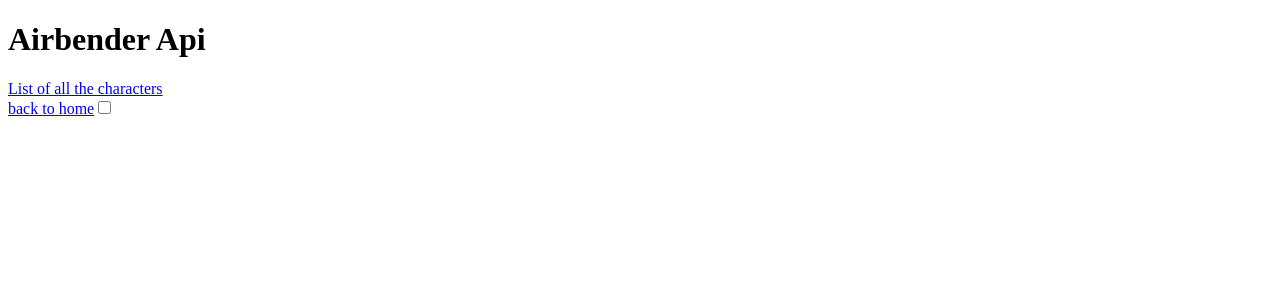
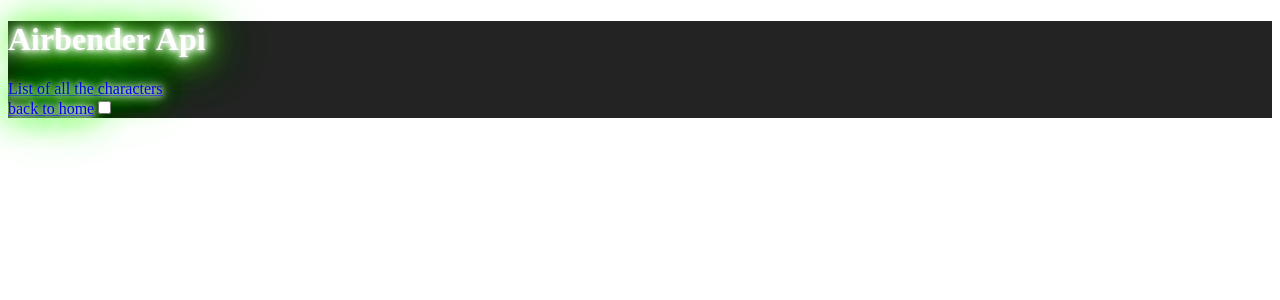
Before and after one commit to sarah-svg/lab21ComponentsWithCustonHooks, a React app: page / in a window 1280 px wide. Shown: the top 300 px of the page. Built offline with nearby package versions, Linux system fonts and the light colour scheme.

Commit message:
toggle changing style

```diff
--- a/src/components/header/Header.jsx
+++ b/src/components/header/Header.jsx
@@ -19,8 +19,8 @@ export default function Header() {
 
 
   return (
-    <div >
-      <h1 className={themeStyle} >Airbender Api</h1>
+    <div className={themeStyle} >
+      <h1  >Airbender Api</h1>
       <Link to="/characters">List of all the characters</Link><br></br>
       <Link to="/">back to home</Link>
       <input type="checkbox" onChange={handleChange}></input>
--- a/src/components/header/header.css
+++ b/src/components/header/header.css
@@ -1,6 +1,22 @@
+/* .light {
+    color:turquoise;
+    background: black;
+    border: 10px dotted turquoise;
+
+} */
+/* .dark {
+    color: black;
+    background: turquoise;
+    border: 10px dotted black;
+} */
 .light {
-    color: white
+    color: #FFF;
+    background-color: #333;
+    text-shadow: #FFF 0 -1px 4px, #ff0 0 -2px 10px, #ff8000 0 -10px 20px, red 0 -18px 40px;
+
 }
 .dark {
-    color: black
+    color: #FFF;
+    background-color: #232323;
+    text-shadow: 0 0 5px #FFF, 0 0 10px #FFF, 0 0 15px #FFF, 0 0 20px #49ff18, 0 0 30px #49FF18, 0 0 40px #49FF18, 0 0 55px #49FF18, 0 0 75px #49ff18
 }
```
